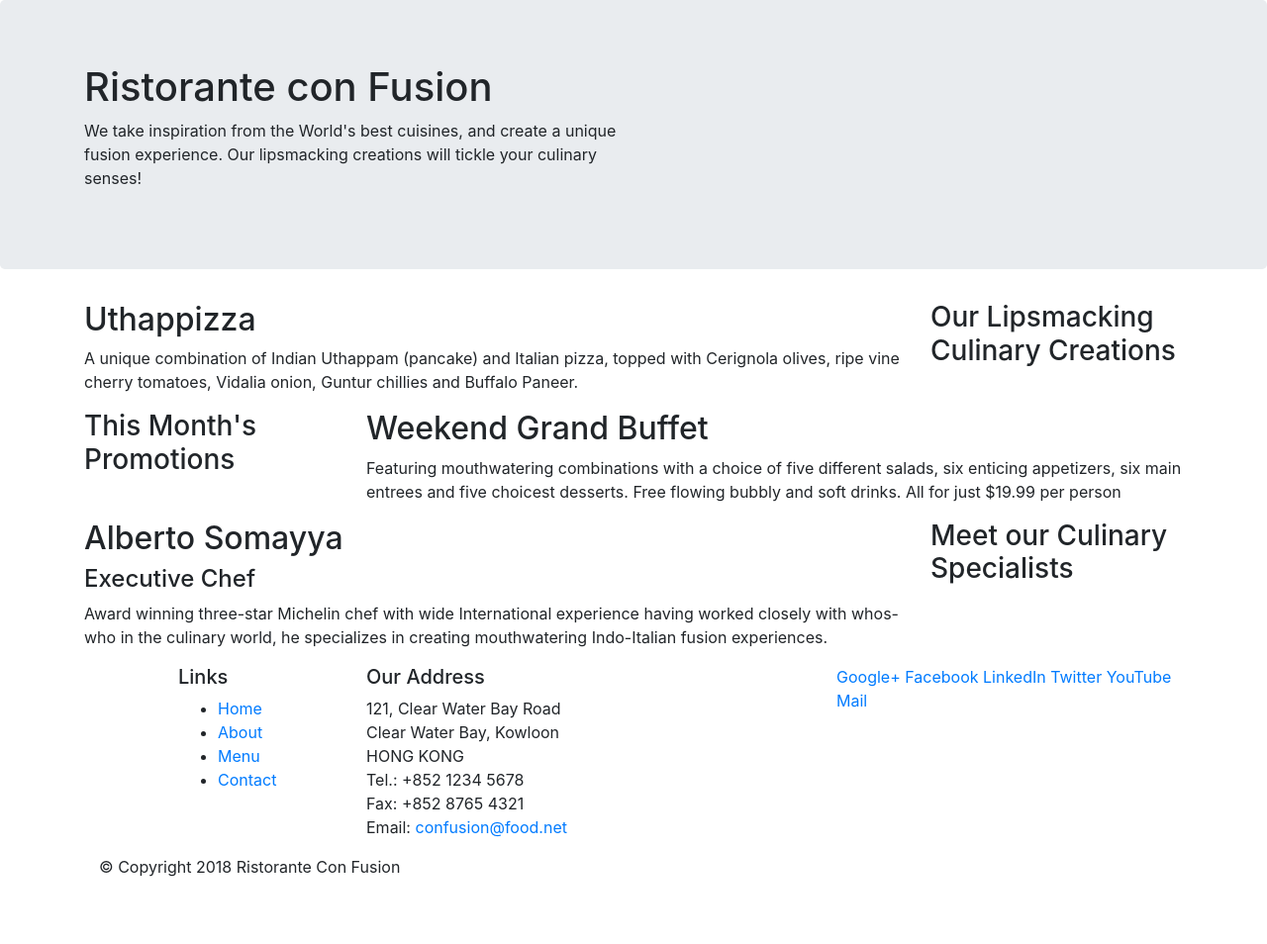
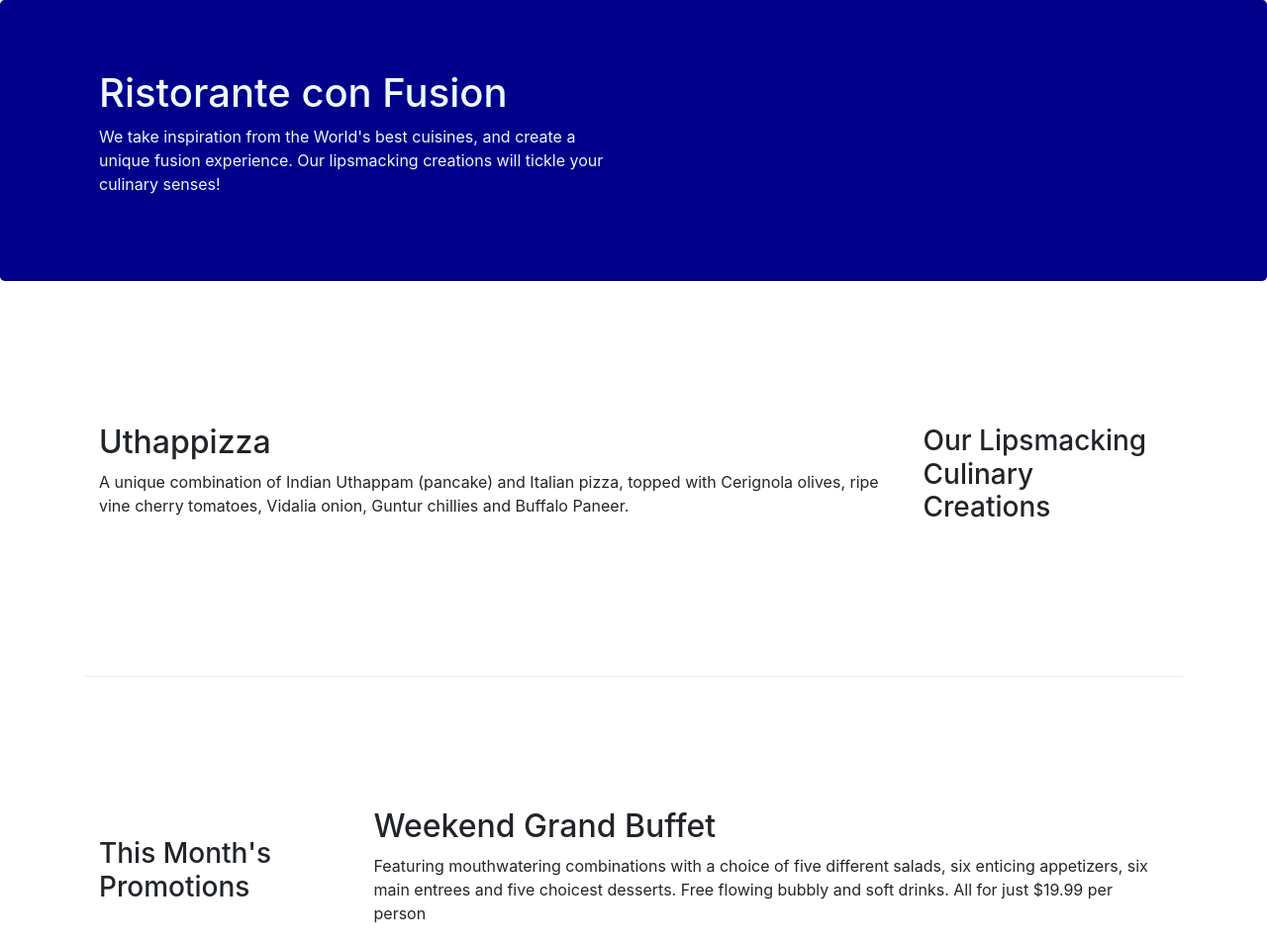
Before and after one commit to hardddash/Bootstrap4, a website: page conFusion/index.html in a window 1280 px wide. Shown: the top 954 px of the page at 99% size. Before the commit the page ends 904 px from the top, so only its background shows below. Drawn offline with nearby package versions, Linux system fonts and the light colour scheme.

Commit message:
Bootstrap Grid Part 2

```diff
--- /dev/null
+++ b/conFusion/css/styles.css
@@ -0,0 +1,30 @@
+.row-header{
+    margin: 0px auto;
+    padding: 0px;
+}
+
+.row-content{
+    margin: 0px auto;
+    padding: 50px 0px 50px 0px;
+    border-bottom: 1px ridge;
+    min-height: 400px;
+}
+
+.footer{
+    margin: 0px auto;
+    padding: 20px 0px 20px 0px;
+    background: lightsteelblue;
+}
+
+.jumbotron{
+    padding: 70px 30px 70px 30px;
+    margin: 0px auto;
+    background: darkblue;
+    color: aliceblue;
+}
+
+.address{
+    margin: 0px;
+    font-size: 80%;
+    color: #0f0f0f;
+}
--- a/conFusion/index.html
+++ b/conFusion/index.html
@@ -9,7 +9,7 @@
 
     <!-- Bootstrap CSS -->
     <link rel="stylesheet" href="node_modules/bootstrap/dist/css/bootstrap.min.css">
-
+    <link rel="stylesheet" href="css/styles.css">
     <title>Ristorante Con Fusion</title>
 </head>
 
@@ -17,7 +17,7 @@
 
     <header class="jumbotron">
         <div class="container">
-            <div class="row">
+            <div class="row row-header">
                 <div class="col-12 col-sm-6">
                     <h1>Ristorante con Fusion</h1>
                     <p>We take inspiration from the World's best cuisines, and create a unique fusion experience. Our lipsmacking creations will tickle your culinary senses!</p>
@@ -29,18 +29,18 @@
     </header>
 
     <div class="container">
-        <div class="row">
+        <div class="row row-content align-items-center">
             <div class="col-12 col-sm-4 order-sm-last col-md-3">
                 <h3>Our Lipsmacking Culinary Creations</h3>
             </div>
-            <div class="col col-sm order-sm-first col-md">
+            <div class="col col-sm order-sm-first col-md ">
                 <h2>Uthappizza</h2>
                 <p>A unique combination of Indian Uthappam (pancake) and Italian pizza, topped with Cerignola olives, ripe vine cherry tomatoes, Vidalia onion, Guntur chillies and Buffalo Paneer.</p>
             </div>
         </div>
 
 
-        <div class="row">
+        <div class="row row-content align-items-center">
             <div class="col-12 col-sm-4 col-md-3">
                 <h3>This Month's Promotions</h3>
             </div>
@@ -50,7 +50,7 @@
             </div>
         </div>
 
-        <div class="row">
+        <div class="row row-content align-items-center">
             <div class="col-12 col-sm-4 order-sm-last col-md-3">
                 <h3>Meet our Culinary Specialists</h3>
             </div>
@@ -62,19 +62,19 @@
         </div>
     </div>
 
-    <footer>
+    <footer class="footer">
         <div class="container">
             <div class="row">
                 <div class="col-4 offset-1 col-sm-2">
                     <h5>Links</h5>
-                    <ul>
+                    <ul class="list-unstyled">
                         <li><a href="#">Home</a></li>
                         <li><a href="#">About</a></li>
                         <li><a href="#">Menu</a></li>
                         <li><a href="#">Contact</a></li>
                     </ul>
                 </div>
-                <div class="col-7 col-sm-5">
+                <div class="col-7 col-sm-5 address">
                     <h5>Our Address</h5>
                     <address>
 		              121, Clear Water Bay Road<br>
@@ -85,8 +85,8 @@
 		              Email: <a href="mailto:confusion@food.net">confusion@food.net</a>
 		           </address>
                 </div>
-                <div class="col-12 col-sm-4">
-                    <div>
+                <div class="col-12 col-sm-4 align-self-center">
+                    <div class="text-center">
                         <a href="http://google.com/+">Google+</a>
                         <a href="http://www.facebook.com/profile.php?id=">Facebook</a>
                         <a href="http://www.linkedin.com/in/">LinkedIn</a>
@@ -96,8 +96,8 @@
                     </div>
                 </div>
            </div>
-           <div class="col-auto">
-                <div>
+           <div class="row justify-content-center">
+                <div class="col-auto">
                     <p>© Copyright 2018 Ristorante Con Fusion</p>
                 </div>
            </div>
```
